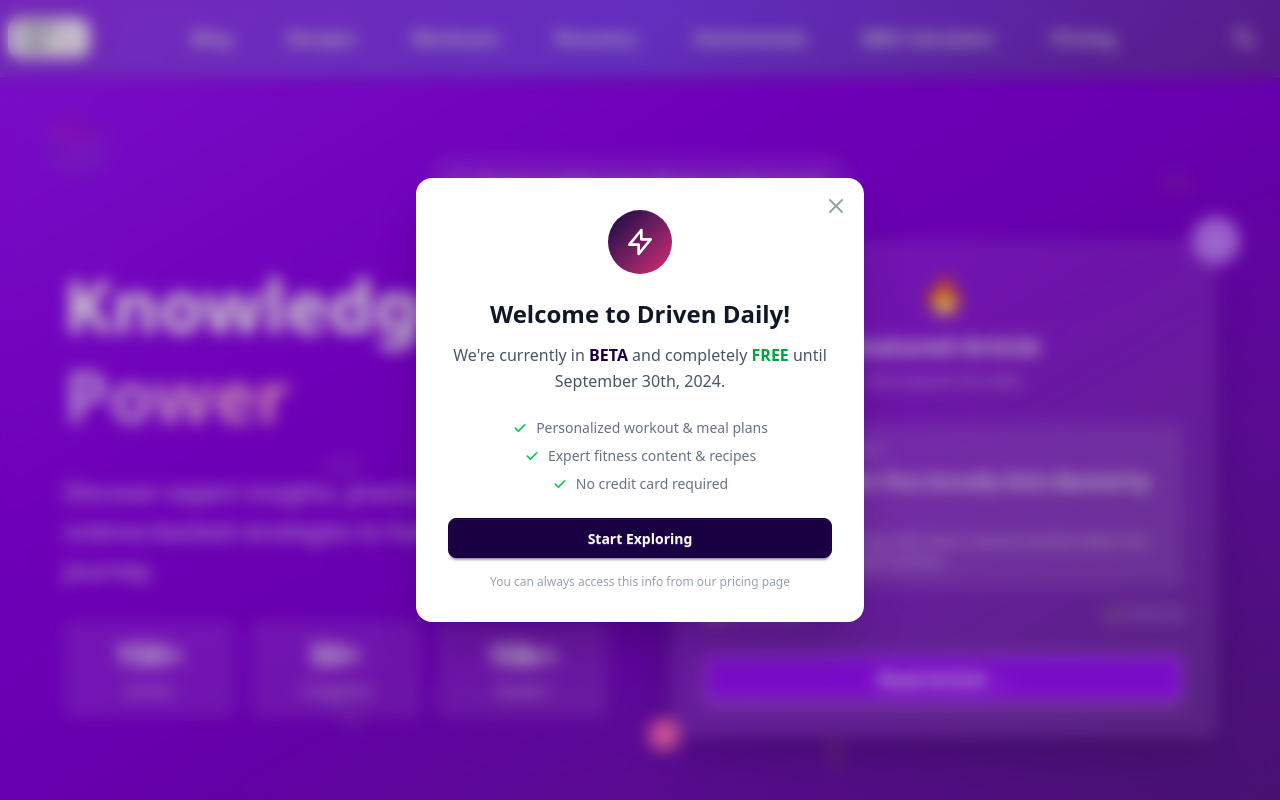
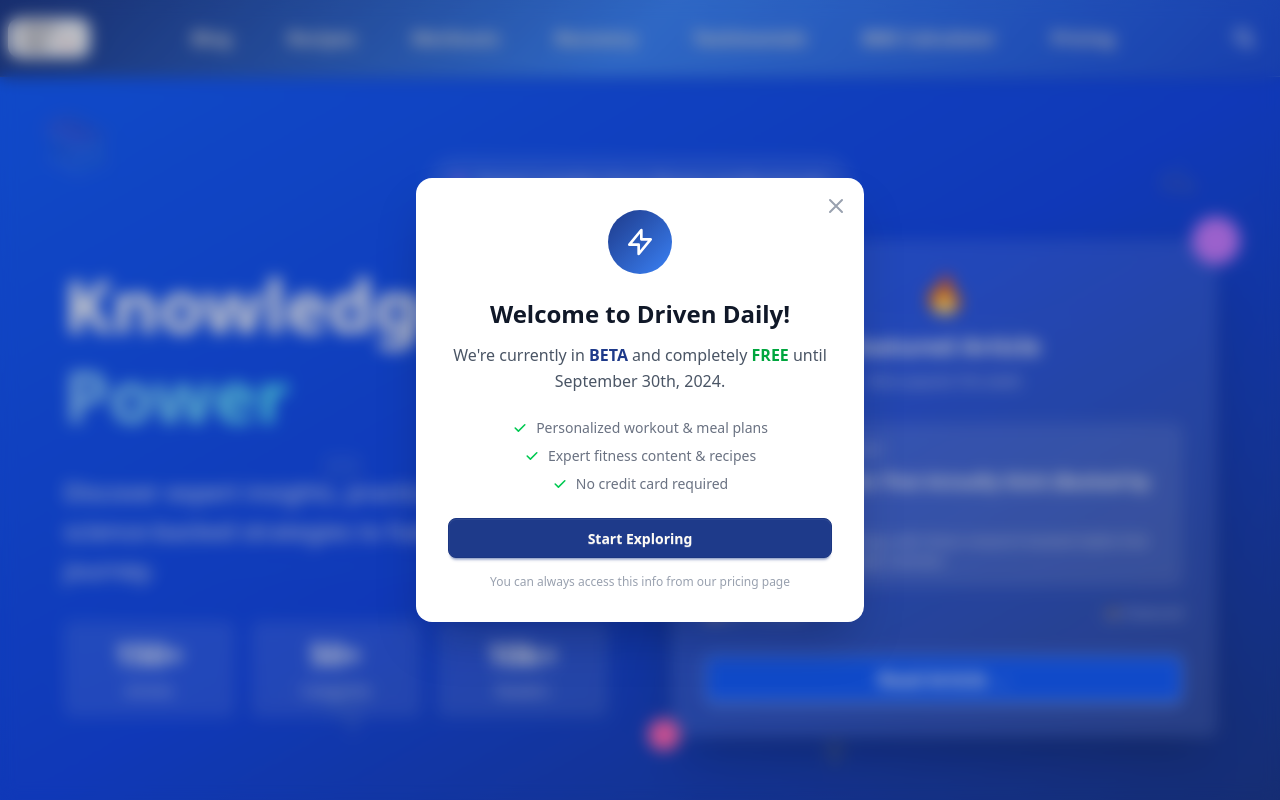
Before and after one commit to Atin1233/drivendailyapp, a SvelteKit app: page /blog in a window 1280 px wide. Shown: the top 800 px of the page. Built offline with nearby package versions, Linux system fonts and the light colour scheme.

Commit message:
feat: transform theme from purple to blue - Update primary colors to blue palette - Change navbar gradients to blue theme - Update all page hero sections to blue gradients - Convert buttons and interactive elements to blue - Update text gradients and hover states - Bump version to 5.1.0

```diff
--- a/package.json
+++ b/package.json
@@ -1,6 +1,6 @@
 {
   "name": "cmsassstarter",
-  "version": "0.0.1",
+  "version": "5.1.0",
   "private": true,
   "scripts": {
     "dev": "vite dev",
--- a/src/app.css
+++ b/src/app.css
@@ -16,18 +16,18 @@
   color-scheme: light;
   /* color of browser-provided UI */
 
-  --color-primary: #180042;
+  --color-primary: #1e3a8a;
   --color-primary-content: #fefbf6;
-  --color-secondary: #c7b9f8;
+  --color-secondary: #93c5fd;
   --color-secondary-content: oklch(95% 0 0);
-  --color-accent: #db2777;
-  --color-accent-content: #180042;
-  --color-neutral: #180042;
+  --color-accent: #3b82f6;
+  --color-accent-content: #1e3a8a;
+  --color-neutral: #1e3a8a;
   --color-neutral-content: #fefbf6;
   --color-base-100: #fefbf6;
-  --color-base-200: #faedd6;
+  --color-base-200: #dbeafe;
   --color-base-300: oklch(92% 0.04 240);
-  --color-base-content: #180042;
+  --color-base-content: #1e3a8a;
   --color-info: oklch(70% 0.2 220);
   --color-info-content: oklch(98% 0.01 220);
   --color-success: #37d399;
--- a/src/routes/(marketing)/+layout.svelte
+++ b/src/routes/(marketing)/+layout.svelte
@@ -346,7 +346,7 @@
 
 <style>
   .navbar-glass {
-    background: linear-gradient(135deg, #9333ea 0%, #7c3aed 50%, #6b21a8 100%);
+    background: linear-gradient(135deg, #1e3a8a 0%, #3b82f6 50%, #1d4ed8 100%);
     backdrop-filter: blur(10px);
     border-bottom: 1px solid rgba(255, 255, 255, 0.1);
     box-shadow: 0 2px 10px rgba(0, 0, 0, 0.1);
@@ -356,67 +356,67 @@
   }
 
   .navbar-glass.scrolled {
-    background: linear-gradient(135deg, #9333ea 0%, #7c3aed 50%, #6b21a8 100%);
+    background: linear-gradient(135deg, #1e3a8a 0%, #3b82f6 50%, #1d4ed8 100%);
     backdrop-filter: blur(15px);
     box-shadow: 0 4px 20px rgba(0, 0, 0, 0.15);
   }
 
   /* Page-specific navbar backgrounds */
   .navbar-glass.page-home {
-    background: linear-gradient(135deg, #180042 0%, #581c87 50%, #db2777 100%);
+    background: linear-gradient(135deg, #1e3a8a 0%, #3b82f6 50%, #1d4ed8 100%);
   }
 
   .navbar-glass.page-blog {
-    background: linear-gradient(135deg, #9333ea 0%, #7c3aed 50%, #6b21a8 100%);
+    background: linear-gradient(135deg, #1e3a8a 0%, #3b82f6 50%, #1d4ed8 100%);
   }
 
   .navbar-glass.page-recipes {
-    background: linear-gradient(135deg, #7c3aed 0%, #6b21a8 50%, #5b21b6 100%);
+    background: linear-gradient(135deg, #1e3a8a 0%, #3b82f6 50%, #1d4ed8 100%);
   }
 
   .navbar-glass.page-workouts {
-    background: linear-gradient(135deg, #7c3aed 0%, #6366f1 50%, #3b82f6 100%);
+    background: linear-gradient(135deg, #1e3a8a 0%, #3b82f6 50%, #1d4ed8 100%);
   }
 
   .navbar-glass.page-recovery {
-    background: linear-gradient(135deg, #8b5cf6 0%, #6366f1 50%, #3b82f6 100%);
+    background: linear-gradient(135deg, #1e3a8a 0%, #3b82f6 50%, #1d4ed8 100%);
   }
 
   .navbar-glass.page-testimonials {
-    background: linear-gradient(135deg, #a855f7 0%, #8b5cf6 50%, #7c3aed 100%);
+    background: linear-gradient(135deg, #1e3a8a 0%, #3b82f6 50%, #1d4ed8 100%);
   }
 
   .navbar-glass.page-pricing {
-    background: linear-gradient(135deg, #9333ea 0%, #7c3aed 50%, #6b21a8 100%);
+    background: linear-gradient(135deg, #1e3a8a 0%, #3b82f6 50%, #1d4ed8 100%);
   }
 
   /* Page-specific scrolled backgrounds */
   .navbar-glass.page-home.scrolled {
-    background: linear-gradient(135deg, #180042 0%, #581c87 50%, #db2777 100%);
+    background: linear-gradient(135deg, #1e3a8a 0%, #3b82f6 50%, #1d4ed8 100%);
   }
 
   .navbar-glass.page-blog.scrolled {
-    background: linear-gradient(135deg, #9333ea 0%, #7c3aed 50%, #6b21a8 100%);
+    background: linear-gradient(135deg, #1e3a8a 0%, #3b82f6 50%, #1d4ed8 100%);
   }
 
   .navbar-glass.page-recipes.scrolled {
-    background: linear-gradient(135deg, #7c3aed 0%, #6b21a8 50%, #5b21b6 100%);
+    background: linear-gradient(135deg, #1e3a8a 0%, #3b82f6 50%, #1d4ed8 100%);
   }
 
   .navbar-glass.page-workouts.scrolled {
-    background: linear-gradient(135deg, #7c3aed 0%, #6366f1 50%, #3b82f6 100%);
+    background: linear-gradient(135deg, #1e3a8a 0%, #3b82f6 50%, #1d4ed8 100%);
   }
 
   .navbar-glass.page-recovery.scrolled {
-    background: linear-gradient(135deg, #8b5cf6 0%, #6366f1 50%, #3b82f6 100%);
+    background: linear-gradient(135deg, #1e3a8a 0%, #3b82f6 50%, #1d4ed8 100%);
   }
 
   .navbar-glass.page-testimonials.scrolled {
-    background: linear-gradient(135deg, #a855f7 0%, #8b5cf6 50%, #7c3aed 100%);
+    background: linear-gradient(135deg, #1e3a8a 0%, #3b82f6 50%, #1d4ed8 100%);
   }
 
   .navbar-glass.page-pricing.scrolled {
-    background: linear-gradient(135deg, #9333ea 0%, #7c3aed 50%, #6b21a8 100%);
+    background: linear-gradient(135deg, #1e3a8a 0%, #3b82f6 50%, #1d4ed8 100%);
   }
 
   .nav-link {
--- a/src/routes/(marketing)/+page.svelte
+++ b/src/routes/(marketing)/+page.svelte
@@ -282,7 +282,7 @@
 
 <!-- Hero Section - Split Layout with Video Background -->
 <div
-  class="hero min-h-screen relative overflow-hidden bg-gradient-to-br from-primary via-purple-900 to-accent"
+  class="hero min-h-screen relative overflow-hidden bg-gradient-to-br from-primary via-blue-900 to-accent"
 >
   <!-- Beta Message -->
   <div class="absolute top-4 left-1/2 transform -translate-x-1/2 z-10">
--- a/src/routes/(marketing)/blog/+page.svelte
+++ b/src/routes/(marketing)/blog/+page.svelte
@@ -29,7 +29,7 @@
 
 <!-- Hero Section - Blog Focused -->
 <div
-  class="py-20 bg-gradient-to-br from-purple-600 via-purple-700 to-purple-900 text-white relative overflow-hidden"
+  class="py-20 bg-gradient-to-br from-blue-600 via-blue-700 to-blue-900 text-white relative overflow-hidden"
 >
   <!-- Animated Book and Reading Icons -->
   <div class="absolute inset-0 overflow-hidden">
@@ -87,7 +87,7 @@
             <h1 class="text-5xl lg:text-7xl font-bold mb-6 leading-tight">
               Knowledge is
               <span
-                class="bg-gradient-to-r from-purple-300 to-pink-300 bg-clip-text text-transparent"
+                class="bg-gradient-to-r from-blue-300 to-cyan-300 bg-clip-text text-transparent"
                 >Power</span
               >
             </h1>
@@ -171,7 +171,7 @@
 
                 <a
                   href={sortedBlogPosts[0].link}
-                  class="btn bg-purple-600 hover:bg-purple-700 text-white btn-lg w-full"
+                  class="btn bg-blue-600 hover:bg-blue-700 text-white btn-lg w-full"
                 >
                   Read Article →
                 </a>
@@ -212,8 +212,8 @@
     {#each categories as category}
       <button
         class="btn btn-sm {selectedCategory === category
-          ? 'bg-purple-600 hover:bg-purple-700 text-white'
-          : 'btn-outline border-purple-600 text-purple-600 hover:bg-purple-600 hover:text-white'}"
+          ? 'bg-blue-600 hover:bg-blue-700 text-white'
+          : 'btn-outline border-blue-600 text-blue-600 hover:bg-blue-600 hover:text-white'}"
         on:click={() => (selectedCategory = category)}
       >
         {category}
@@ -264,14 +264,13 @@
         >
           <div class="card-body">
             <div class="flex items-center gap-2 mb-2">
-              <span
-                class="badge badge-outline border-purple-600 text-purple-600"
+              <span class="badge badge-outline border-blue-600 text-blue-600"
                 >{post.category}</span
               >
               <span class="text-sm text-slate-500">{post.readTime}</span>
             </div>
             <h3
-              class="text-xl font-bold text-slate-800 hover:text-purple-600 transition-colors"
+              class="text-xl font-bold text-slate-800 hover:text-blue-600 transition-colors"
             >
               {post.title}
             </h3>
@@ -296,7 +295,7 @@
 
   <!-- Newsletter Signup -->
   <div class="mt-16 text-center">
-    <div class="card bg-base-100 shadow-lg border border-purple-600/20">
+    <div class="card bg-base-100 shadow-lg border border-blue-600/20">
       <div class="card-body">
         <h3 class="text-2xl font-bold">Get Driven Daily</h3>
         <p class="text-slate-600 mb-4">
@@ -309,7 +308,7 @@
             placeholder="Enter your email"
             class="input input-bordered flex-1 max-w-xs"
           />
-          <button class="btn bg-purple-600 hover:bg-purple-700 text-white"
+          <button class="btn bg-blue-600 hover:bg-blue-700 text-white"
             >Subscribe</button
           >
         </div>
--- a/src/routes/(marketing)/pricing/+page.svelte
+++ b/src/routes/(marketing)/pricing/+page.svelte
@@ -161,7 +161,7 @@
 
 <!-- Hero Section - Business/Financial Focused -->
 <div
-  class="py-20 bg-gradient-to-br from-purple-600 via-violet-600 to-indigo-600 text-white relative overflow-hidden"
+  class="py-20 bg-gradient-to-br from-blue-600 via-indigo-600 to-cyan-600 text-white relative overflow-hidden"
 >
   <!-- Business/Financial Background Elements -->
   <div class="absolute inset-0 overflow-hidden">
@@ -296,7 +296,7 @@
 
               <a
                 href="/contact_us"
-                class="btn bg-purple-600 hover:bg-purple-700 text-white btn-lg w-full"
+                class="btn bg-blue-600 hover:bg-blue-700 text-white btn-lg w-full"
               >
                 Contact Us →
               </a>
--- a/src/routes/(marketing)/recipes/+page.svelte
+++ b/src/routes/(marketing)/recipes/+page.svelte
@@ -164,7 +164,7 @@
 
 <!-- Hero Section - Culinary/Food Focused -->
 <div
-  class="py-20 bg-gradient-to-br from-violet-600 via-purple-600 to-indigo-600 text-white relative overflow-hidden"
+  class="py-20 bg-gradient-to-br from-blue-600 via-blue-700 to-indigo-600 text-white relative overflow-hidden"
 >
   <!-- Culinary Background Elements -->
   <div class="absolute inset-0 overflow-hidden">
--- a/src/routes/(marketing)/recovery/+page.svelte
+++ b/src/routes/(marketing)/recovery/+page.svelte
@@ -359,7 +359,7 @@
 
 <!-- Hero Section -->
 <div
-  class="py-20 bg-gradient-to-br from-purple-500 via-indigo-500 to-blue-500 text-white relative overflow-hidden"
+  class="py-20 bg-gradient-to-br from-blue-500 via-indigo-500 to-cyan-500 text-white relative overflow-hidden"
 >
   <!-- Animated Background Elements -->
   <div class="absolute inset-0 overflow-hidden">
--- a/src/routes/(marketing)/testimonials/+page.svelte
+++ b/src/routes/(marketing)/testimonials/+page.svelte
@@ -43,7 +43,7 @@
 <div class="hero-section text-white py-24 relative overflow-hidden">
   <!-- Background Pattern -->
   <div
-    class="absolute inset-0 bg-gradient-to-br from-purple-500 via-violet-500 to-indigo-500"
+    class="absolute inset-0 bg-gradient-to-br from-blue-500 via-indigo-500 to-cyan-500"
   ></div>
   <div class="absolute inset-0 bg-black/20"></div>
 
@@ -114,7 +114,7 @@
       <div class="text-center mt-1 mb-8">
         <a
           href="/gallery"
-          class="btn bg-purple-600 hover:bg-purple-700 text-white btn-lg px-8 py-4 text-lg font-semibold shadow-lg hover:shadow-xl transition-all duration-300 transform hover:-translate-y-1"
+          class="btn bg-blue-600 hover:bg-blue-700 text-white btn-lg px-8 py-4 text-lg font-semibold shadow-lg hover:shadow-xl transition-all duration-300 transform hover:-translate-y-1"
         >
           📸 View Before & After Gallery
         </a>
--- a/src/routes/(marketing)/workouts/+page.svelte
+++ b/src/routes/(marketing)/workouts/+page.svelte
@@ -186,7 +186,7 @@
 
 <!-- Hero Section - Athletic/Energetic Focused -->
 <div
-  class="py-20 bg-gradient-to-br from-purple-700 via-indigo-700 to-blue-700 text-white relative overflow-hidden"
+  class="py-20 bg-gradient-to-br from-blue-700 via-blue-800 to-indigo-800 text-white relative overflow-hidden"
 >
   <!-- Athletic Background Elements -->
   <div class="absolute inset-0 overflow-hidden">
@@ -292,7 +292,7 @@
 
             <a
               href="/workouts/hiit-cardio"
-              class="btn bg-purple-600 hover:bg-purple-700 text-white btn-lg w-full"
+              class="btn bg-blue-600 hover:bg-blue-700 text-white btn-lg w-full"
             >
               Start Workout →
             </a>
```
Also changed, not shown: 1 other file (tests, documents, lock files or other folders).
